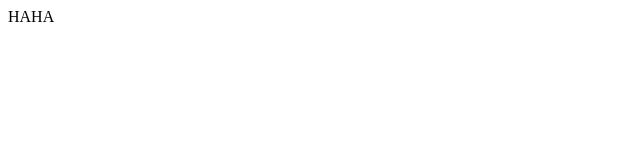
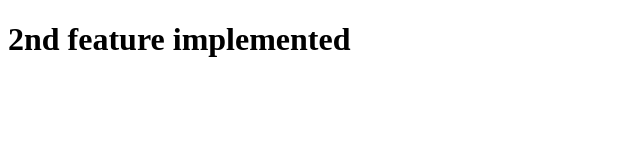
Before and after one commit to SLUR-01/PRACTICE-GIT-COMMANDS, a plain HTML site: page index.html in a window 1280 px wide. Shown: the whole page, without its empty margins (0-640 px from the left). Drawn offline with Linux system fonts and the light colour scheme.

Commit message:
Implementing the 2nd feature

```diff
--- a/index.html
+++ b/index.html
@@ -6,6 +6,6 @@
     <title>Document</title>
 </head>
 <body>
-    HAHA
+    <h1>2nd feature implemented</h1>
 </body>
 </html>
```
